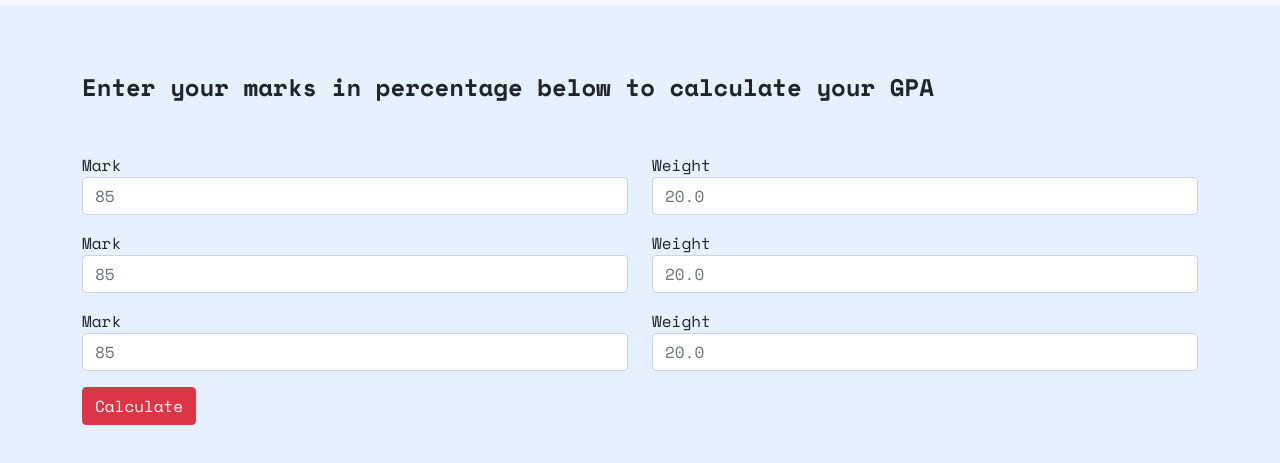
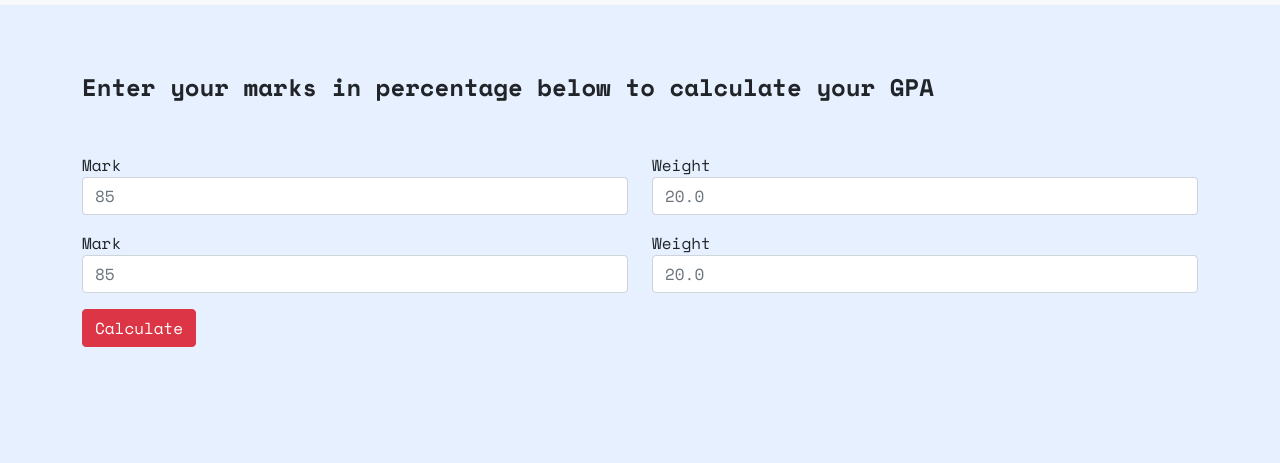
Before and after one commit to abdullaaaah/gpa-calculator, a plain HTML site: page templates/index.html in a window 1280 px wide. Shown: the part 45-508 px from the top of the page. Drawn offline with nearby package versions, Linux system fonts and the light colour scheme.

Commit message:
Added ability to send mark data from webpage to flask

```diff
--- a/templates/index.html
+++ b/templates/index.html
@@ -25,16 +25,16 @@
         <h1 class="text-center"></h1>
         <p></p>
 
-        <form>
+        <form action='/calculate' method='post'>
             <div class="row">
                 <p id="instruction">Enter your marks in percentage below to calculate your GPA</p>
               <div class="col">
                   <label>Mark</label>
-                <input type="text" class="form-control" placeholder="85">
+                <input name='mark1' type="text" class="form-control" placeholder="85">
               </div>
               <div class="col">
                   <label>Weight</label>
-                <input type="text" class="form-control" placeholder="20.0">
+                <input name='weight1' type="text" class="form-control" placeholder="20.0">
               </div>
             </div>
 
@@ -43,27 +43,15 @@
             <div class="row">
                 <div class="col">
                     <label>Mark</label>
-                  <input type="text" class="form-control" placeholder="85">
+                  <input name='mark2' type="text" class="form-control" placeholder="85">
                 </div>
                 <div class="col">
                     <label>Weight</label>
-                  <input type="text" class="form-control" placeholder="20.0">
+                  <input name='weight2' type="text" class="form-control" placeholder="20.0">
                 </div>
               </div>
 
               <p></p>
-
-              <div class="row">
-                <div class="col">
-                    <label>Mark</label>
-                  <input type="text" class="form-control" placeholder="85">
-                </div>
-                <div class="col">
-                    <label>Weight</label>
-                  <input type="text" class="form-control" placeholder="20.0">
-                </div>
-              </div>
-            <p></p>
               <button type="submit" class="btn btn-danger">Calculate</button>
 
           </form>
```
Also changed, not shown: 1 other file.
